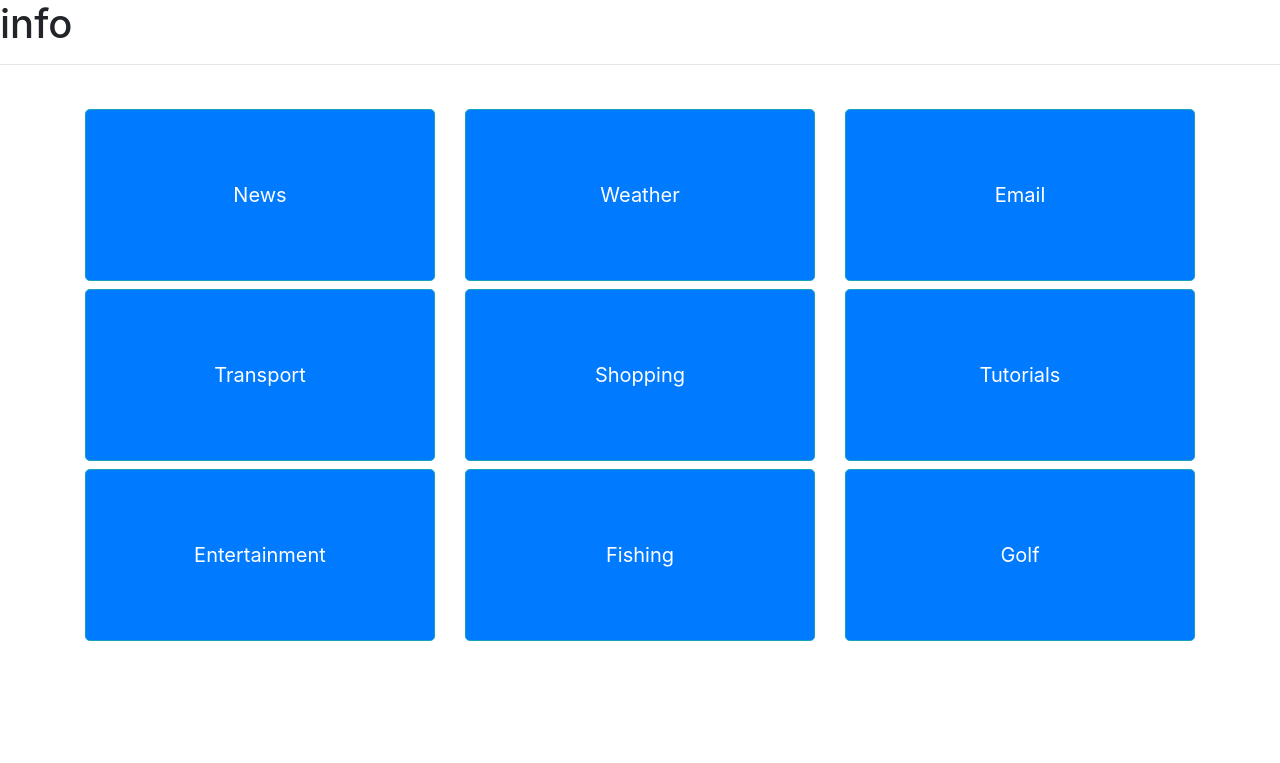
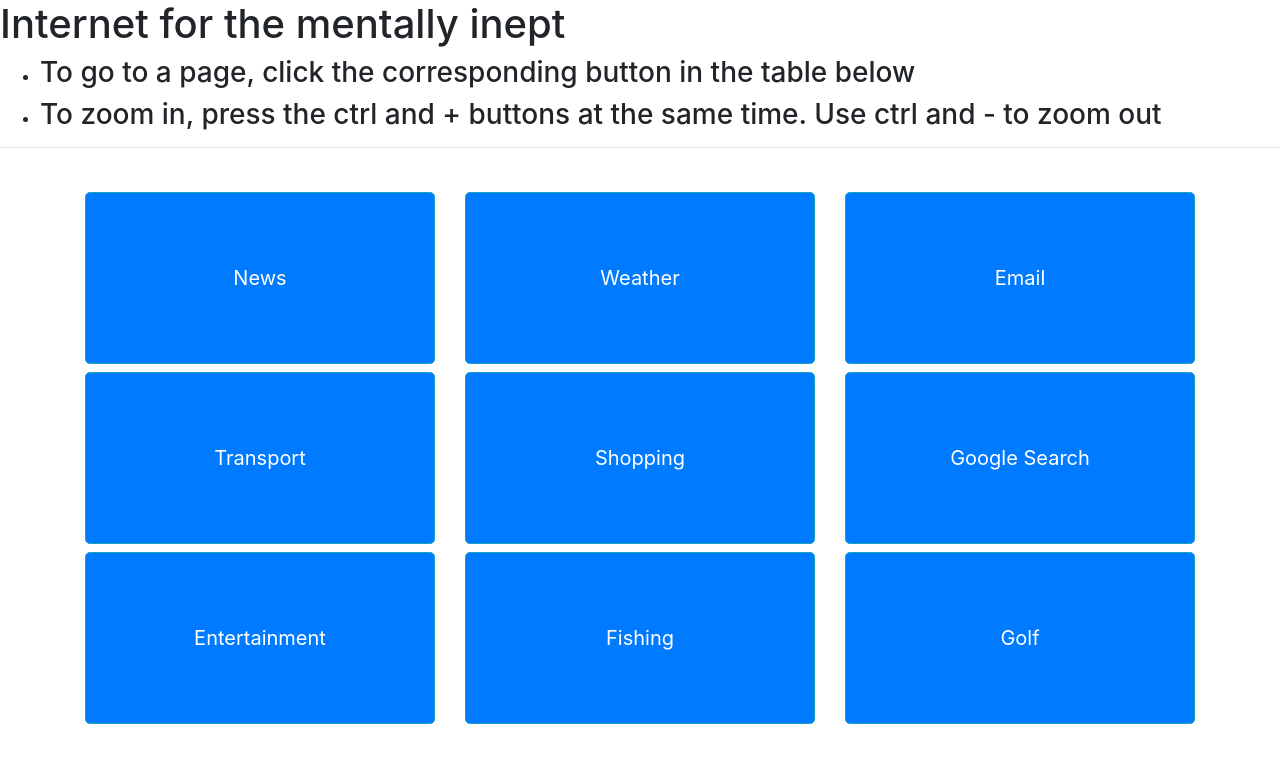
Before and after one commit to olga-popovic/WitHacc, a Flask app: template templates/homepage.html in a window 1280 px wide. Shown: the top 763 px of the page. Run offline with Flask 2, Linux system fonts and the light colour scheme; the template is opened without the code that fills it: most values are stand-ins (such as "Sample title", 1, 10 or a date in 2020); some libraries are stand-ins or nearby versions.

Commit message:
homepage almost done

```diff
--- a/templates/homepage.html
+++ b/templates/homepage.html
@@ -10,7 +10,11 @@
         }
     </style>
 
-    <h1>info</h1>
+    <h1>Internet for the mentally inept</h1>
+    <ul>
+        <li><h3>To go to a page, click the corresponding button in the table below</h3></li>
+        <li><h3>To zoom in, press the ctrl and + buttons at the same time. Use ctrl and - to zoom out</h3></li>
+    </ul>
     <hr/>
     <br/>
 
@@ -34,21 +38,21 @@
         </table>-->
 
         <div class="row h-50">
-                <div class="col"> <button class="btn btn-primary btn-lg btn-block border-info my-1" style="padding:20% 20%">News</button> </div>
-                <div class="col"> <button class="btn btn-primary btn-lg btn-block border-info my-1" style="padding:20% 20%">Weather</button> </div>
-                <div class="col"> <button class="btn btn-primary btn-lg btn-block border-info my-1" style="padding:20% 20%">Email</button> </div>
+                <div class="col"> <a class="btn btn-primary btn-lg btn-block border-info my-1" href={{ url_for('news') }} style="padding:20% 20%">News</a> </div>
+                <div class="col"> <a class="btn btn-primary btn-lg btn-block border-info my-1" href={{ url_for('news') }} style="padding:20% 20%">Weather</a> </div>
+                <div class="col"> <a class="btn btn-primary btn-lg btn-block border-info my-1" href={{ url_for('news') }} style="padding:20% 20%">Email</a> </div>
         </div>
 
         <div class="row h-50">
-                <div class="col"> <button class="btn btn-primary btn-lg btn-block border-info my-1" style="padding:20% 20%">Transport</button> </div>
-                <div class="col"> <button class="btn btn-primary btn-lg btn-block border-info my-1" style="padding:20% 20%">Shopping</button> </div>
-                <div class="col"> <button class="btn btn-primary btn-lg btn-block border-info my-1" style="padding:20% 20%">Tutorials</button> </div>
+                <div class="col"> <a class="btn btn-primary btn-lg btn-block border-info my-1" href={{ url_for('news') }} style="padding:20% 20%">Transport</a> </div>
+                <div class="col"> <a class="btn btn-primary btn-lg btn-block border-info my-1" href={{ url_for('news') }} style="padding:20% 20%">Shopping</a> </div>
+                <div class="col"> <a class="btn btn-primary btn-lg btn-block border-info my-1" href={{ url_for('news') }} style="padding:20% 20%">Google Search</a> </div>
         </div>
 
         <div class="row h-50">
-                <div class="col"> <button class="btn btn-primary btn-lg btn-block border-info my-1" style="padding:20% 20%">Entertainment</button> </div>
-                <div class="col"> <button class="btn btn-primary btn-lg btn-block border-info my-1" style="padding:20% 20%">Fishing</button> </div>
-                <div class="col"> <button class="btn btn-primary btn-lg btn-block border-info my-1" style="padding:20% 20%">Golf</button> </div>
+                <div class="col"> <a class="btn btn-primary btn-lg btn-block border-info my-1" href={{ url_for('news') }} style="padding:20% 20%">Entertainment</a> </div>
+                <div class="col"> <a class="btn btn-primary btn-lg btn-block border-info my-1" href={{ url_for('news') }} style="padding:20% 20%">Fishing</a> </div>
+                <div class="col"> <a class="btn btn-primary btn-lg btn-block border-info my-1" href={{ url_for('news') }} style="padding:20% 20%">Golf</a> </div>
         </div>
 
     </div>
```
